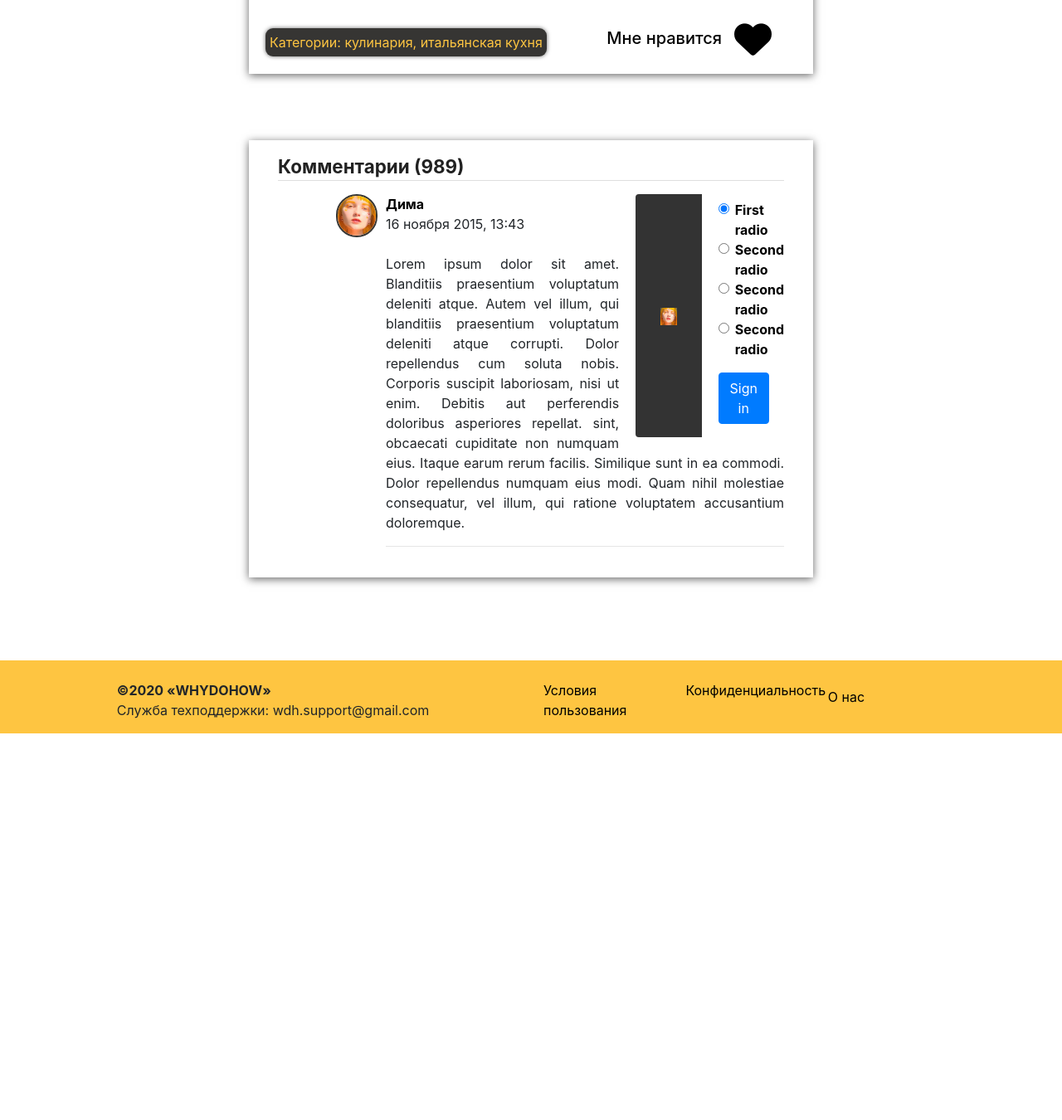
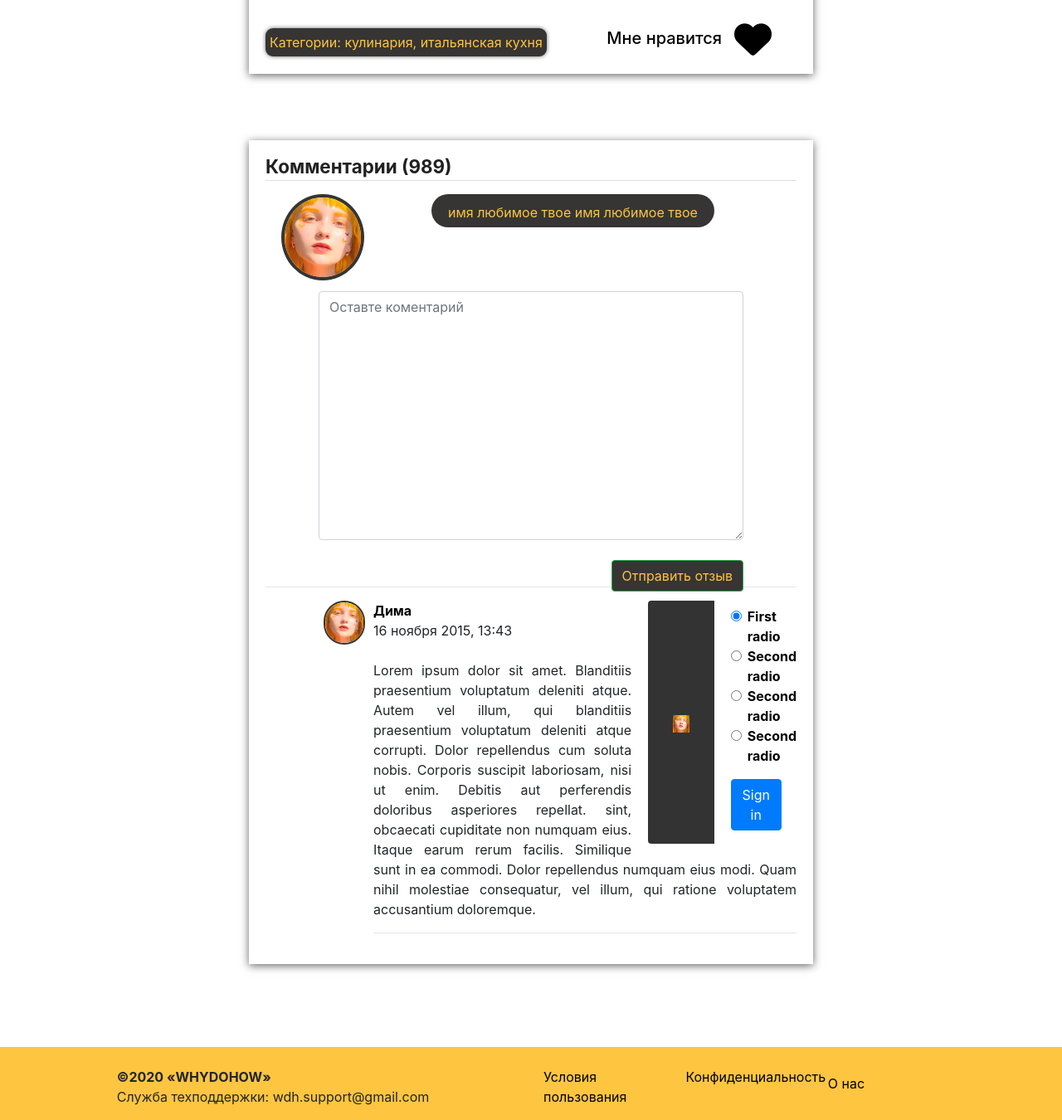
Before and after one commit to NUREPP2020/WhyDoHow, a PHP site: page /viewpost.php in a window 1280 px wide. Shown: the part 3733-5083 px from the top of the page at 83% size. Before the commit the page ends 4617 px from the top, so only its background shows below. Run offline with PHP 8.4, Linux system fonts and the light colour scheme; some libraries are stand-ins or nearby versions.

Commit message:
отправка комента

```diff
--- a/createpost.php
+++ b/createpost.php
@@ -95,6 +95,7 @@ require('header.php')
                     </select>
                 </div>
             </div>
+
             <div class="form-group">
                 <label for="exampleFormControlTextarea1">Example textarea</label>
                 <textarea class="form-control" textarea id="NicEdit" cols="80" rows="9"name="text"></textarea><br>
--- a/myprofile.php
+++ b/myprofile.php
@@ -48,14 +48,18 @@ $description = filter_var(trim($description['description']), FILTER_SANITIZE_STR
                                       class="rounded-circle profile-image-avatar">
                 </div>
                 <div class="col">
+                    <a href="createpost.php">
                         <button class="btn  btn-my-dark-color btn-my-dark-size profile-button-new" type="submit">
                             <img src="img/девушка1.jpg" alt="" class="profile-button-new-image">Добавить NewHow
                         </button>
+                    </a>
                 </div>
                 <div class="col">
+                    <a href="createstream.php">
                         <button class="btn  btn-my-dark-color btn-my-dark-size profile-button-new" type="submit">
                             <img src="img/девушка1.jpg" alt="" class="profile-button-new-image">Запустить стрим
                         </button>
+                    </a>
                 </div>
             </div>
             <div class="col-7">
--- a/viewpost.php
+++ b/viewpost.php
@@ -171,13 +171,28 @@ require('header.php')
         </div>
     </div>
     <div class="commentblock">
-        <form action="" method="post" enctype="multipart/form-data">
-            <section class="container">
-
-        </form>
-
         <div class="comments">
             <h2 class="title-comments">Комментарии (989)</h2>
+            <form action="" method="post" enctype="multipart/form-data" style="margin-bottom: 5%">
+                <div class="row">
+                    <div class="col" style="padding: 0 0 0 5%; max-width: 200px">
+                        <img src="img/девушка1.jpg" alt="ава" class="rounded-circle profile-image-avatar"
+                             style="width: 100px">
+                    </div>
+                    <div class="col" style="vertical-align: middle">
+                        <span class="round-sides dark-background"
+                              style="float: left; color: #FEC541; padding: 10px 20px 10px 20px; vertical-align: middle">имя любимое твое имя любимое твое</span>
+                    </div>
+                </div>
+                <textarea type="text" class="form-control" name="textarea" placeholder="Оставте коментарий"
+                          style="height: 300px;max-width:80%;max-height: 350px; margin: 2% 10% 0 10% "></textarea><br>
+                <button class="btn btn-success" type="submit"
+                        style="color: #FEC541; background-color: #363533; float: right; margin-right: 10%">
+                    Отправить отзыв
+                </button>
+            </form>
+            <hr>
+
             <ul class="media-list">
                 <?php
                 #заменить на реальные ссылки на страницы с фоточками и текстом
```
Lines whose indentation alone changed are shown as unchanged.
